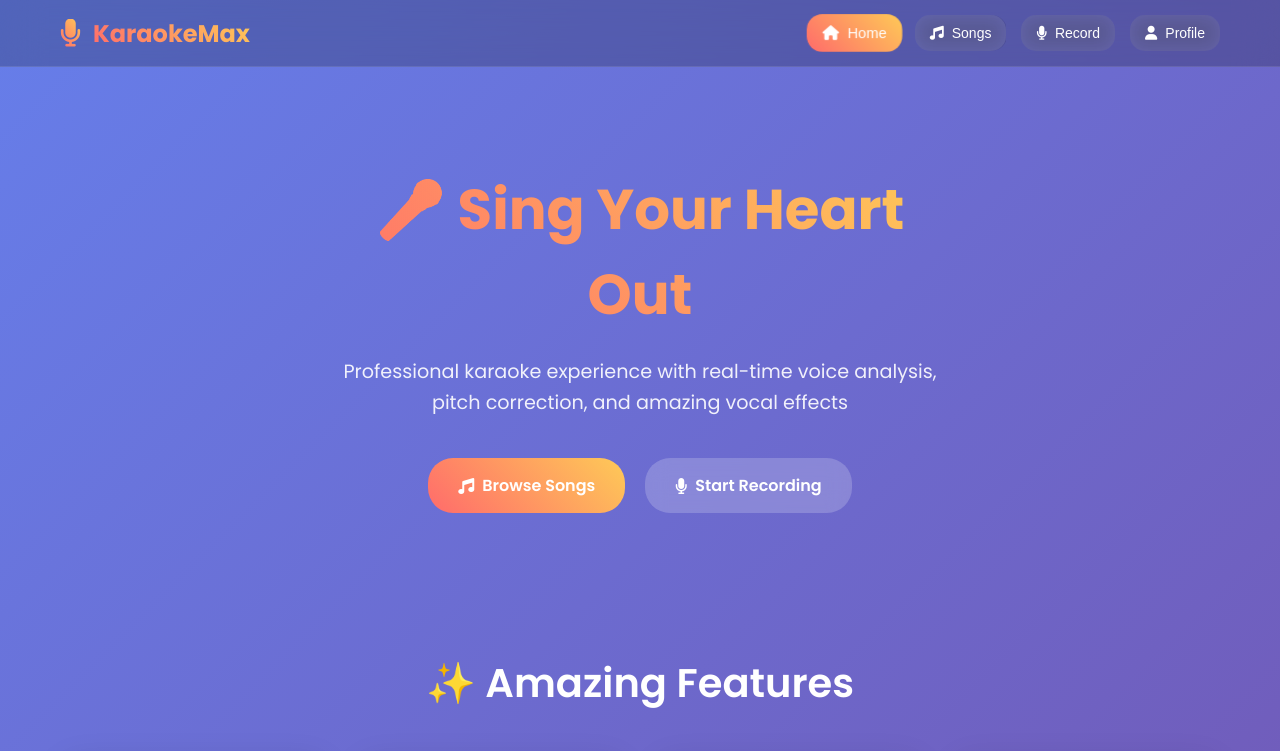
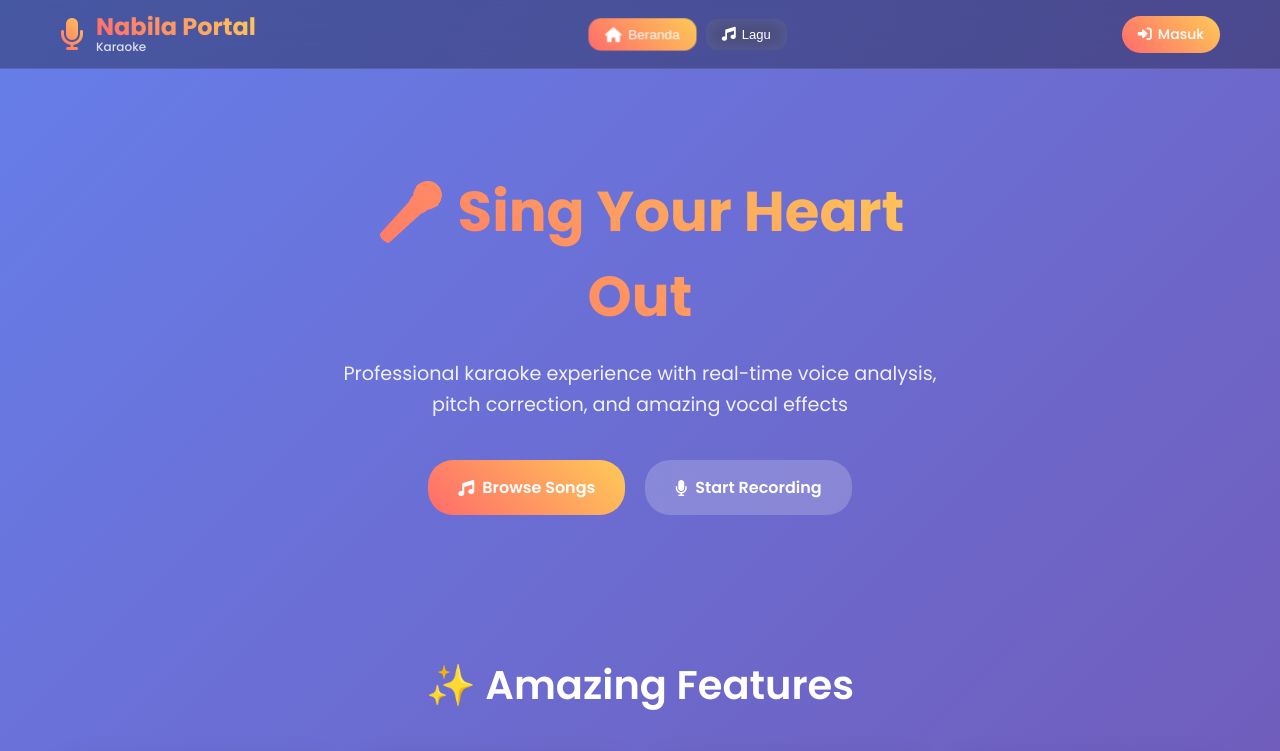
Before and after one commit to AzuraFrank/Test, a React app: page / in a window 1280 px wide. Shown: the top 751 px of the page. Built offline with nearby package versions, Linux system fonts and the light colour scheme.

Commit message:
Update main App with authentication and new branding
cgen-f43fb0d31dbd455383e8d19cd4fe8748

```diff
--- a/src/App.js
+++ b/src/App.js
@@ -1,33 +1,68 @@
 import React, { useState } from "react";
+import { AuthProvider, useAuth } from "./contexts/AuthContext";
 import Header from "./components/Header";
 import HomeScreen from "./components/HomeScreen";
 import KaraokePlayer from "./components/KaraokePlayer";
 import SongLibrary from "./components/SongLibrary";
 import RecordingStudio from "./components/RecordingStudio";
 import Profile from "./components/Profile";
+import Login from "./components/Login";
+import AdminDashboard from "./admin/AdminDashboard";
+import TournamentPage from "./tournaments/TournamentPage";
+import PaymentPage from "./payments/PaymentPage";
+import UserDashboard from "./components/UserDashboard";
 
-function App() {
+function AppContent() {
+  const { user, loading } = useAuth();
   const [currentScreen, setCurrentScreen] = useState("home");
   const [selectedSong, setSelectedSong] = useState(null);
+  const [showLogin, setShowLogin] = useState(false);
 
   const handlePlaySong = (song) => {
+    if (!user) {
+      setShowLogin(true);
+      return;
+    }
     setSelectedSong(song);
     setCurrentScreen("player");
   };
+
+  const handleNavigateWithAuth = (screen) => {
+    if (
+      !user &&
+      ["record", "profile", "dashboard", "tournaments"].includes(screen)
+    ) {
+      setShowLogin(true);
+      return;
+    }
+    setCurrentScreen(screen);
+  };
+
+  if (loading) {
+    return (
+      <div style={styles.loading}>
+        <div style={styles.loadingContent}>
+          <i className="fas fa-microphone pulse" style={styles.loadingIcon}></i>
+          <h2 style={styles.loadingTitle}>Nabila Portal Karaoke</h2>
+          <p style={styles.loadingText}>Memuat aplikasi...</p>
+        </div>
+      </div>
+    );
+  }
 
   const renderScreen = () => {
     switch (currentScreen) {
       case "home":
         return (
           <HomeScreen
-            onNavigate={setCurrentScreen}
+            onNavigate={handleNavigateWithAuth}
             onPlaySong={handlePlaySong}
           />
         );
       case "library":
         return (
           <SongLibrary
-            onNavigate={setCurrentScreen}
+            onNavigate={handleNavigateWithAuth}
             onPlaySong={handlePlaySong}
           />
         );
@@ -39,10 +74,18 @@ function App() {
         return <RecordingStudio onNavigate={setCurrentScreen} />;
       case "profile":
         return <Profile onNavigate={setCurrentScreen} />;
+      case "admin":
+        return <AdminDashboard onNavigate={setCurrentScreen} />;
+      case "tournaments":
+        return <TournamentPage onNavigate={setCurrentScreen} />;
+      case "payment":
+        return <PaymentPage onNavigate={setCurrentScreen} />;
+      case "dashboard":
+        return <UserDashboard onNavigate={setCurrentScreen} />;
       default:
         return (
           <HomeScreen
-            onNavigate={setCurrentScreen}
+            onNavigate={handleNavigateWithAuth}
             onPlaySong={handlePlaySong}
           />
         );
@@ -51,10 +94,57 @@ function App() {
 
   return (
     <div className="app">
-      <Header currentScreen={currentScreen} onNavigate={setCurrentScreen} />
+      <Header
+        currentScreen={currentScreen}
+        onNavigate={handleNavigateWithAuth}
+        onShowLogin={() => setShowLogin(true)}
+      />
       <main>{renderScreen()}</main>
+
+      {showLogin && <Login onClose={() => setShowLogin(false)} />}
     </div>
   );
 }
 
+function App() {
+  return (
+    <AuthProvider>
+      <AppContent />
+    </AuthProvider>
+  );
+}
+
+const styles = {
+  loading: {
+    minHeight: "100vh",
+    display: "flex",
+    alignItems: "center",
+    justifyContent: "center",
+    background: "linear-gradient(135deg, #667eea 0%, #764ba2 100%)",
+  },
+  loadingContent: {
+    textAlign: "center",
+    color: "white",
+  },
+  loadingIcon: {
+    fontSize: "4rem",
+    marginBottom: "20px",
+    background: "linear-gradient(45deg, #ff6b6b, #feca57)",
+    WebkitBackgroundClip: "text",
+    WebkitTextFillColor: "transparent",
+  },
+  loadingTitle: {
+    fontSize: "2.5rem",
+    fontWeight: "700",
+    marginBottom: "10px",
+    background: "linear-gradient(45deg, #ff6b6b, #feca57)",
+    WebkitBackgroundClip: "text",
+    WebkitTextFillColor: "transparent",
+  },
+  loadingText: {
+    fontSize: "1.1rem",
+    opacity: 0.8,
+  },
+};
+
 export default App;
--- a/src/components/Header.js
+++ b/src/components/Header.js
@@ -1,24 +1,56 @@
 import React from "react";
+import { useAuth } from "../contexts/AuthContext";
 
-const Header = ({ currentScreen, onNavigate }) => {
+const Header = ({ currentScreen, onNavigate, onShowLogin }) => {
+  const { user, isAdmin, signOut } = useAuth();
+
   const navItems = [
-    { id: "home", label: "Home", icon: "fas fa-home" },
-    { id: "library", label: "Songs", icon: "fas fa-music" },
-    { id: "record", label: "Record", icon: "fas fa-microphone" },
-    { id: "profile", label: "Profile", icon: "fas fa-user" },
+    { id: "home", label: "Beranda", icon: "fas fa-home", public: true },
+    { id: "library", label: "Lagu", icon: "fas fa-music", public: true },
+    { id: "record", label: "Rekam", icon: "fas fa-microphone", auth: true },
+    {
+      id: "tournaments",
+      label: "Tournament",
+      icon: "fas fa-trophy",
+      auth: true,
+    },
+    {
+      id: "dashboard",
+      label: "Dashboard",
+      icon: "fas fa-chart-line",
+      auth: true,
+    },
   ];
+
+  const handleSignOut = async () => {
+    try {
+      await signOut();
+      onNavigate("home");
+    } catch (error) {
+      console.error("Sign out failed:", error);
+    }
+  };
 
   return (
     <header style={headerStyles.container}>
       <div className="container">
         <div style={headerStyles.content}>
-          <div style={headerStyles.logo}>
+          {/* Logo */}
+          <div style={headerStyles.logo} onClick={() => onNavigate("home")}>
             <i className="fas fa-microphone" style={headerStyles.logoIcon}></i>
-            <h1 style={headerStyles.title}>KaraokeMax</h1>
+            <div style={headerStyles.logoText}>
+              <h1 style={headerStyles.title}>Nabila Portal</h1>
+              <span style={headerStyles.subtitle}>Karaoke</span>
+            </div>
           </div>
 
+          {/* Navigation */}
           <nav style={headerStyles.nav}>
-            {navItems.map((item) => (
+            {navItems.map((item) => {
+              // Hide auth-required items if not logged in
+              if (item.auth && !user) return null;
+
+              return (
                 <button
                   key={item.id}
                   onClick={() => onNavigate(item.id)}
@@ -33,8 +65,90 @@ const Header = ({ currentScreen, onNavigate }) => {
                   <i className={item.icon}></i>
                   <span style={headerStyles.navLabel}>{item.label}</span>
                 </button>
-            ))}
+              );
+            })}
           </nav>
+
+          {/* User Actions */}
+          <div style={headerStyles.userActions}>
+            {user ? (
+              <div style={headerStyles.userMenu}>
+                {/* User Profile */}
+                <div style={headerStyles.userInfo}>
+                  <img
+                    src={
+                      user.user_metadata?.avatar_url ||
+                      `https://ui-avatars.com/api/?name=${encodeURIComponent(user.user_metadata?.full_name || user.email)}&background=ff6b6b&color=fff`
+                    }
+                    alt="Avatar"
+                    style={headerStyles.avatar}
+                  />
+                  <div style={headerStyles.userDetails}>
+                    <span style={headerStyles.userName}>
+                      {user.user_metadata?.full_name ||
+                        user.email.split("@")[0]}
+                    </span>
+                    {isAdmin && (
+                      <span style={headerStyles.adminBadge}>Admin</span>
+                    )}
+                  </div>
+                </div>
+
+                {/* Admin Panel Access */}
+                {isAdmin && (
+                  <button
+                    onClick={() => onNavigate("admin")}
+                    className="btn"
+                    style={headerStyles.adminButton}
+                  >
+                    <i className="fas fa-user-shield"></i>
+                    Admin Panel
+                  </button>
+                )}
+
+                {/* Profile & Settings */}
+                <button
+                  onClick={() => onNavigate("profile")}
+                  className="btn btn-secondary"
+                  style={headerStyles.profileButton}
+                >
+                  <i className="fas fa-user"></i>
+                  Profil
+                </button>
+
+                {/* Payment */}
+                <button
+                  onClick={() => onNavigate("payment")}
+                  className="btn"
+                  style={headerStyles.paymentButton}
+                >
+                  <i className="fas fa-crown"></i>
+                  Premium
+                </button>
+
+                {/* Sign Out */}
+                <button
+                  onClick={handleSignOut}
+                  className="btn"
+                  style={headerStyles.signOutButton}
+                >
+                  <i className="fas fa-sign-out-alt"></i>
+                  Keluar
+                </button>
+              </div>
+            ) : (
+              <div style={headerStyles.authButtons}>
+                <button
+                  onClick={onShowLogin}
+                  className="btn btn-primary"
+                  style={headerStyles.loginButton}
+                >
+                  <i className="fas fa-sign-in-alt"></i>
+                  Masuk
+                </button>
+              </div>
+            )}
+          </div>
         </div>
       </div>
     </header>
@@ -43,7 +157,7 @@ const Header = ({ currentScreen, onNavigate }) => {
 
 const headerStyles = {
   container: {
-    background: "rgba(0,0,0,0.2)",
+    background: "rgba(0,0,0,0.3)",
     backdropFilter: "blur(20px)",
     borderBottom: "1px solid rgba(255,255,255,0.1)",
     padding: "15px 0",
@@ -55,17 +169,25 @@ const headerStyles = {
     display: "flex",
     justifyContent: "space-between",
     alignItems: "center",
+    gap: "20px",
   },
   logo: {
     display: "flex",
     alignItems: "center",
     gap: "12px",
+    cursor: "pointer",
+    transition: "transform 0.3s ease",
   },
   logoIcon: {
-    fontSize: "28px",
+    fontSize: "32px",
     background: "linear-gradient(45deg, #ff6b6b, #feca57)",
     WebkitBackgroundClip: "text",
     WebkitTextFillColor: "transparent",
+  },
+  logoText: {
+    display: "flex",
+    flexDirection: "column",
+    lineHeight: 1,
   },
   title: {
     fontSize: "24px",
@@ -73,28 +195,140 @@ const headerStyles = {
     background: "linear-gradient(45deg, #ff6b6b, #feca57)",
     WebkitBackgroundClip: "text",
     WebkitTextFillColor: "transparent",
+    margin: 0,
+  },
+  subtitle: {
+    fontSize: "12px",
+    opacity: 0.8,
+    fontWeight: "500",
+    marginTop: "2px",
   },
   nav: {
     display: "flex",
-    gap: "15px",
+    gap: "12px",
+    flex: 1,
+    justifyContent: "center",
   },
   navItem: {
     background: "rgba(255,255,255,0.1)",
     border: "none",
-    borderRadius: "15px",
-    padding: "10px 15px",
+    borderRadius: "12px",
+    padding: "8px 16px",
     color: "white",
     cursor: "pointer",
     transition: "all 0.3s ease",
     fontSize: "14px",
     fontWeight: "500",
+    display: "flex",
+    alignItems: "center",
+    gap: "6px",
   },
   navItemActive: {
     background: "linear-gradient(45deg, #ff6b6b, #feca57)",
     transform: "scale(1.05)",
   },
   navLabel: {
-    marginLeft: "8px",
+    fontSize: "13px",
+  },
+  userActions: {
+    display: "flex",
+    alignItems: "center",
+    gap: "15px",
+  },
+  userMenu: {
+    display: "flex",
+    alignItems: "center",
+    gap: "10px",
+  },
+  userInfo: {
+    display: "flex",
+    alignItems: "center",
+    gap: "8px",
+    padding: "5px 10px",
+    background: "rgba(255,255,255,0.1)",
+    borderRadius: "20px",
+  },
+  avatar: {
+    width: "32px",
+    height: "32px",
+    borderRadius: "50%",
+    objectFit: "cover",
+  },
+  userDetails: {
+    display: "flex",
+    flexDirection: "column",
+    alignItems: "flex-start",
+  },
+  userName: {
+    fontSize: "13px",
+    fontWeight: "600",
+    lineHeight: 1,
+  },
+  adminBadge: {
+    fontSize: "10px",
+    background: "linear-gradient(45deg, #ff6b6b, #feca57)",
+    padding: "2px 6px",
+    borderRadius: "8px",
+    fontWeight: "600",
+    marginTop: "2px",
+  },
+  adminButton: {
+    background: "linear-gradient(45deg, #667eea, #764ba2)",
+    color: "white",
+    border: "none",
+    padding: "6px 12px",
+    borderRadius: "10px",
+    fontSize: "12px",
+    fontWeight: "500",
+    cursor: "pointer",
+    display: "flex",
+    alignItems: "center",
+    gap: "5px",
+  },
+  profileButton: {
+    padding: "6px 12px",
+    fontSize: "12px",
+    display: "flex",
+    alignItems: "center",
+    gap: "5px",
+  },
+  paymentButton: {
+    background: "linear-gradient(45deg, #feca57, #ff9ff3)",
+    color: "white",
+    border: "none",
+    padding: "6px 12px",
+    borderRadius: "10px",
+    fontSize: "12px",
+    fontWeight: "500",
+    cursor: "pointer",
+    display: "flex",
+    alignItems: "center",
+    gap: "5px",
+  },
+  signOutButton: {
+    background: "rgba(244, 67, 54, 0.2)",
+    color: "#f44336",
+    border: "1px solid rgba(244, 67, 54, 0.3)",
+    padding: "6px 12px",
+    borderRadius: "10px",
+    fontSize: "12px",
+    fontWeight: "500",
+    cursor: "pointer",
+    display: "flex",
+    alignItems: "center",
+    gap: "5px",
+  },
+  authButtons: {
+    display: "flex",
+    gap: "10px",
+  },
+  loginButton: {
+    padding: "8px 16px",
+    fontSize: "14px",
+    fontWeight: "500",
+    display: "flex",
+    alignItems: "center",
+    gap: "6px",
   },
 };
 
```
Lines whose indentation alone changed are shown as unchanged.
